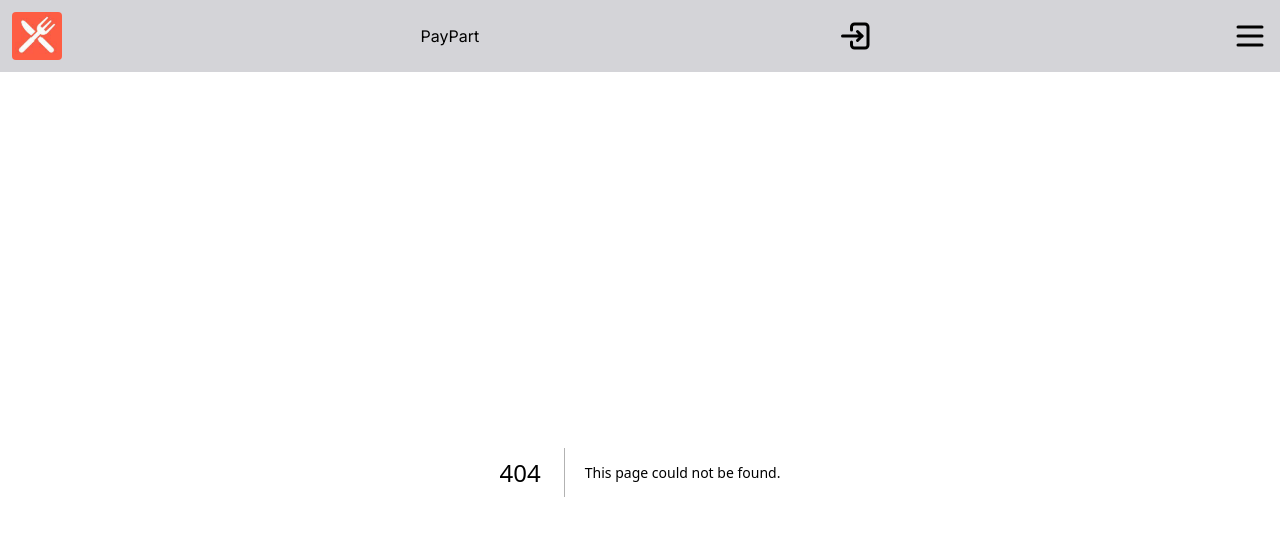
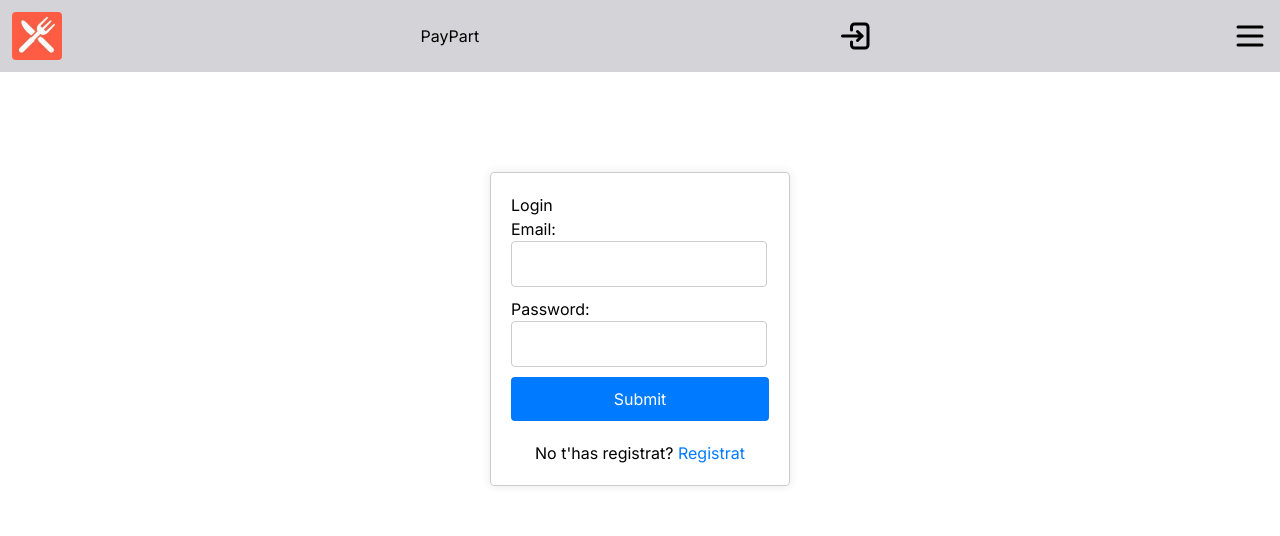
Before and after one commit to inspedralbes/prj-final-trfinal_g1_bar, a Next.js app in the folder front/: page /login in a window 1280 px wide. Before the commit this address had no page. Shown: the top 536 px of the page. Built offline with nearby package versions, Linux system fonts and the light colour scheme.

Commit message:
pagina login creada

```diff
--- /dev/null
+++ b/front/src/app/login/page.tsx
@@ -0,0 +1,53 @@
+'use client'
+
+import Link from 'next/link';
+import React, { useState } from 'react';
+import './styles.css';
+
+export default function Login() {
+    const [email, setEmail] = useState('');
+    const [password, setPassword] = useState('');
+    const url = `api/login`;
+
+    const loginApiFetch = async (e: React.FormEvent<HTMLFormElement>) => {
+        e.preventDefault(); // no recarrega la pagina
+
+        const response = await fetch(url, {
+            method: 'POST',
+            headers: {
+                'Content-Type': 'application/json',
+            },
+            body: JSON.stringify({ email, password }),
+        });
+        const data = await response.json();
+
+        const token = data.token;
+
+        const user = {
+            email: email,
+            password: password,
+            token: token
+        }
+
+        localStorage.setItem('user', JSON.stringify(user));
+        // handle response here
+    };
+
+    return (
+        <div className='login-container'>
+            <h1>Login</h1>
+            <form onSubmit={loginApiFetch}>
+                <label>
+                    Email:
+                    <input type="email" value={email} onChange={e => setEmail(e.target.value)} required />
+                </label>
+                <label>
+                    Password:
+                    <input type="password" value={password} onChange={e => setPassword(e.target.value)} required />
+                </label>
+                <input type="submit" value="Submit" />
+            </form>
+            <p className='register-link'>No t'has registrat? <Link href='/register'>Registrat</Link></p>
+        </div>
+    );
+}
--- /dev/null
+++ b/front/src/app/login/styles.css
@@ -0,0 +1,52 @@
+.login-container {
+    width: 300px;
+    margin: 0 auto;
+    margin-top: 100px;
+    padding: 20px;
+    border: 1px solid #ccc;
+    border-radius: 4px;
+    box-shadow: 0 0 10px rgba(0, 0, 0, 0.1);
+}
+
+.login-container form {
+    display: flex;
+    flex-direction: column;
+}
+
+.login-container label {
+    margin-bottom: 10px;
+}
+
+.login-container input[type="email"],
+.login-container input[type="password"] {
+    padding: 10px;
+    border: 1px solid #ccc;
+    border-radius: 4px;
+}
+
+.login-container input[type="submit"] {
+    padding: 10px;
+    background-color: #007BFF;
+    color: white;
+    border: none;
+    border-radius: 4px;
+    cursor: pointer;
+}
+
+.login-container input[type="submit"]:hover {
+    background-color: #0056b3;
+}
+
+.register-link {
+    margin-top: 20px;
+    text-align: center;
+}
+
+.register-link a {
+    color: #007BFF;
+    text-decoration: none;
+}
+
+.register-link a:hover {
+    text-decoration: underline;
+}
```
